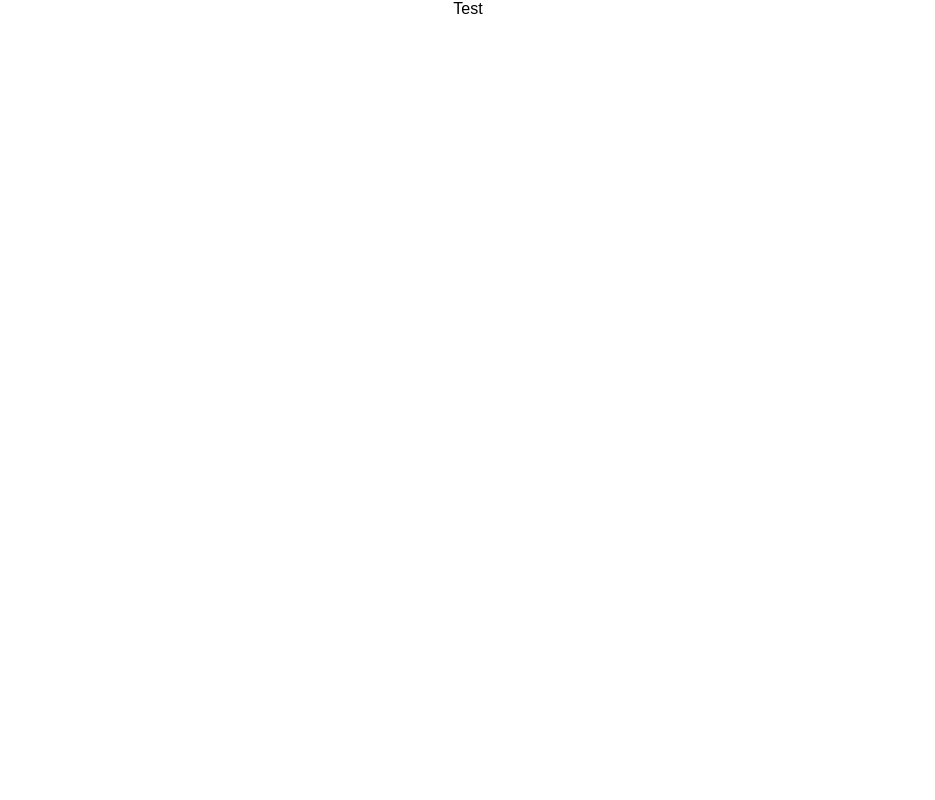
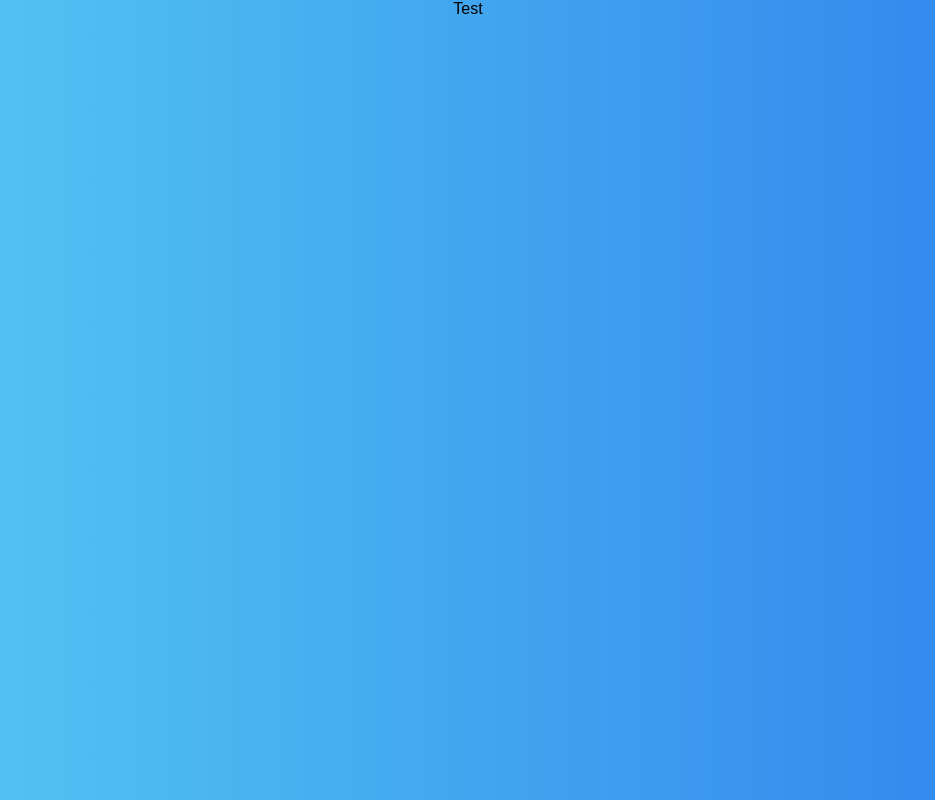
Before and after one commit to petitoff/react-calculator, a React (Create React App) app: page / in a window 1280 px wide. Shown: the whole page, without its empty margins (172-1107 px from the left). Built offline with nearby package versions, Linux system fonts and the light colour scheme.

Commit message:
Ustawienie niebieskiego gradientu jako tło strony.

```diff
--- a/src/index.css
+++ b/src/index.css
@@ -9,6 +9,7 @@
 body {
   margin: 0;
   padding: 0;
+  background: linear-gradient(to right, #56ccf2, #2f80ed);
   font-family: -apple-system, BlinkMacSystemFont, "Segoe UI", "Roboto", "Oxygen",
     "Ubuntu", "Cantarell", "Fira Sans", "Droid Sans", "Helvetica Neue",
     sans-serif;
```
